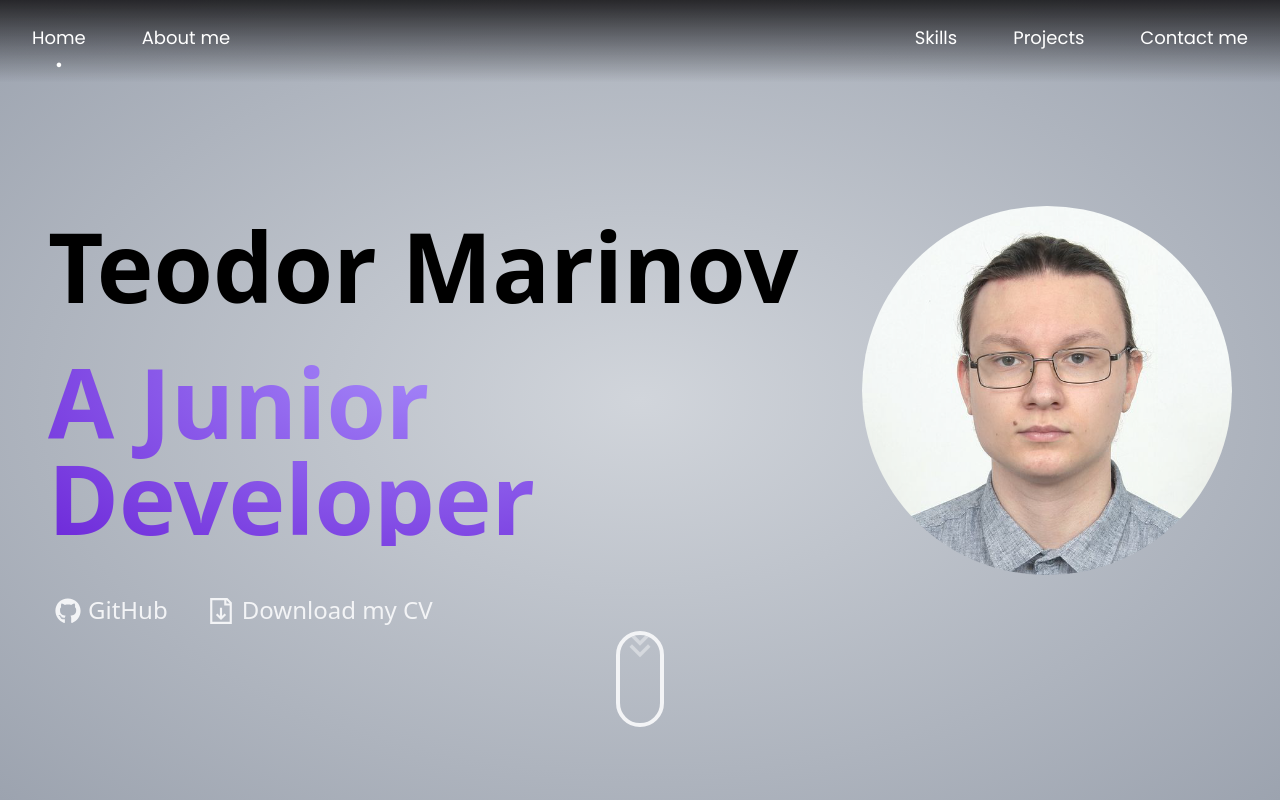
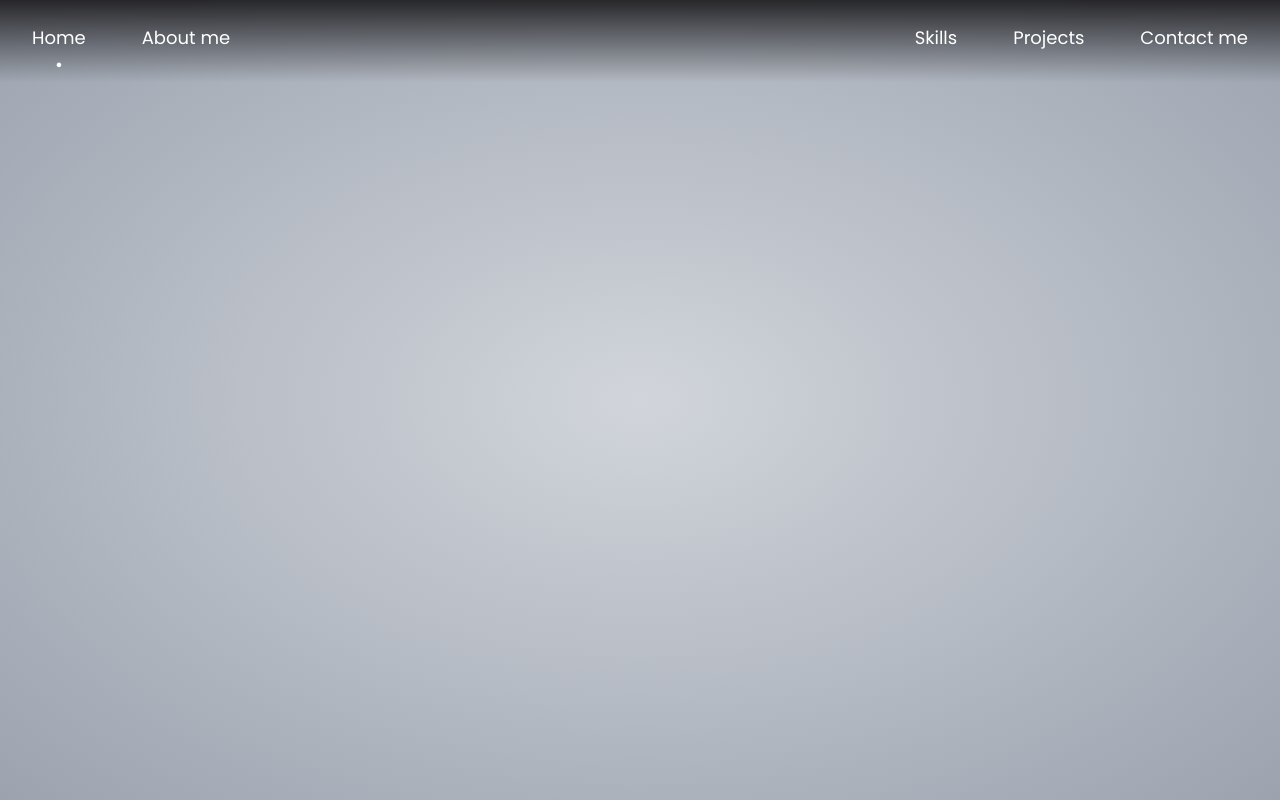
Before and after one commit to teoMarinov/portolio, a React (Vite) app: page / in a window 1280 px wide. Shown: the top 800 px of the page. Built offline with nearby package versions, Linux system fonts and the light colour scheme.

Commit message:
add paralax to homepage

```diff
--- a/src/components/Home/Home.jsx
+++ b/src/components/Home/Home.jsx
@@ -10,9 +10,23 @@ import { useRef } from "react";
 
 const Home = () => {
 
+    const ref = useRef(null)
+
+    const { scrollYProgress } = useScroll({
+        target: ref,
+        offset: ['1 1', '2.5 1'],
+    })
+
+    const scroll = useTransform(scrollYProgress, [0, 1], ["0%", "-100%"])
+
     return (
-        <motion.div>
-            <Element name="home" className="sm:mb-0 mb-44 flex flex-col overflow-hidden md:justify-around items-center bg-[radial-gradient(ellipse_at_center,_var(--tw-gradient-stops))] from-gray-300 to-gray-400 h-full min-h-screen ">
+        <div ref={ref} >
+            <Element name="home" className="bg-[radial-gradient(ellipse_at_center,_var(--tw-gradient-stops))] from-gray-300 to-gray-400">
+                <motion.div
+                    style={{
+                        translateY: scroll
+                    }}
+                    className="sm:mb-0 mb-44 flex flex-col overflow-hidden md:justify-around items-center h-full min-h-screen" >
                     <div className="items-center xl:translate-y-28 flex px-12">
                         <div className="translate-y-8 flex flex-col w-full h-full justify-center items-center">
                             <span className="md:h-full h-screen flex flex-col justify-center">
@@ -91,8 +105,9 @@ const Home = () => {
                             <MdOutlineKeyboardDoubleArrowDown size={42} className="text-gray-100" />
                         </motion.div>
                     </motion.div>
+                </motion.div>
             </Element>
-        </motion.div>
+        </div>
     )
 }
 
--- a/src/index.css
+++ b/src/index.css
@@ -8,3 +8,7 @@
 ::-webkit-scrollbar {
     display: none;
   }
+
+  body {
+    background-color: #f1f1f1;
+  }
```
Lines whose indentation alone changed are shown as unchanged.
